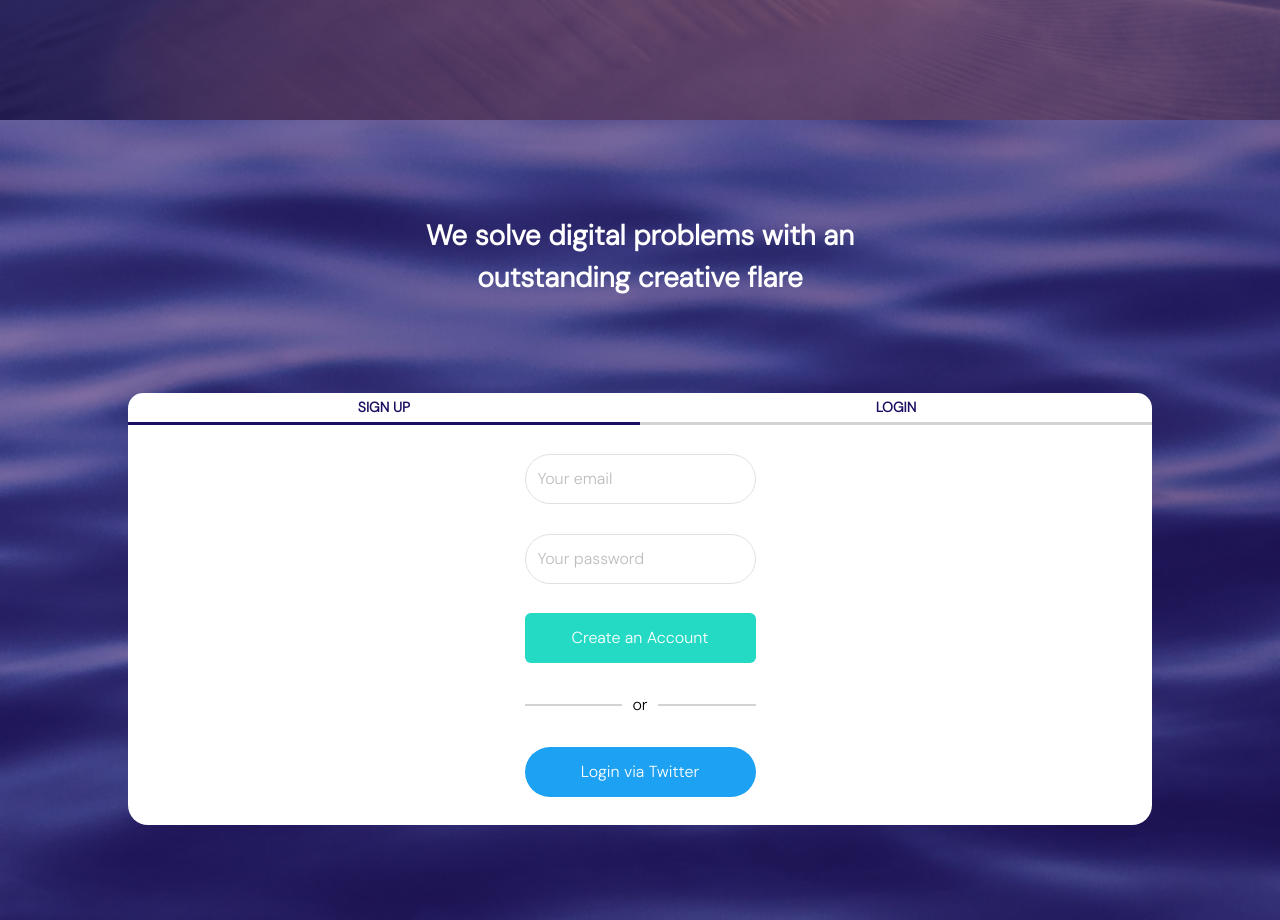
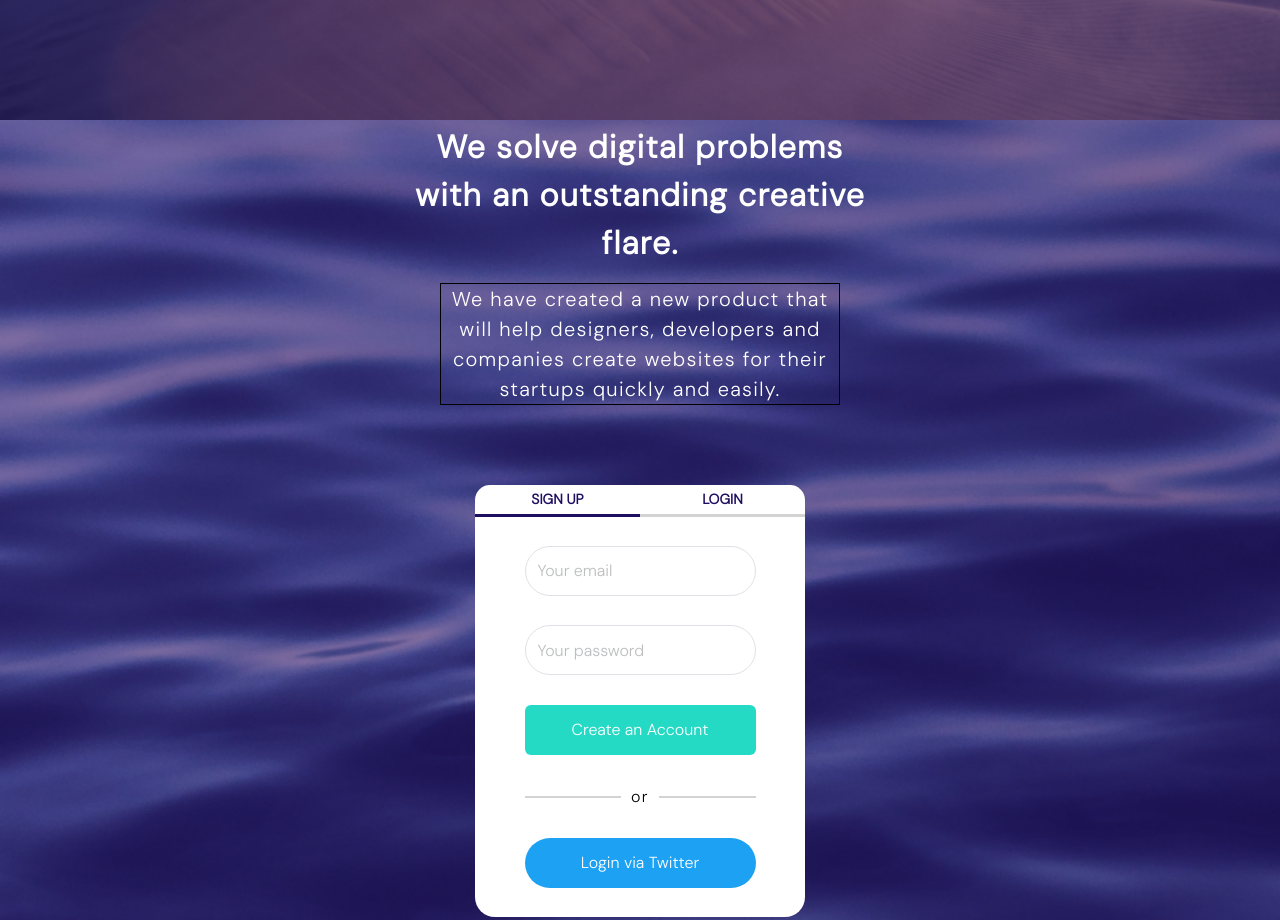
Before and after one commit to viix54/forgetCodeFigma, a React (Vite) app: page / in a window 1280 px wide. Shown: the part 1900-2820 px from the top of the page. Built offline with nearby package versions, Linux system fonts and the light colour scheme.

Commit message:
Form page made for 320px

```diff
--- a/src/components/Form_page/FormComp.jsx
+++ b/src/components/Form_page/FormComp.jsx
@@ -53,7 +53,7 @@ export const FormComp = () => {
     <div className="form_article">
       <article>
         <section className="form_article_text_section">
-          <header>We solve digital problems with an outstanding creative flare</header>
+          <header>We solve digital problems with an outstanding creative flare.</header>
           <p>
             We have created a new product that will help designers, developers and companies create
             websites for their startups quickly and easily.
--- a/src/components/Form_page/form_comp.scss
+++ b/src/components/Form_page/form_comp.scss
@@ -9,6 +9,7 @@ $text_font: 'DM Sans', sans-serif;
     background-repeat: no-repeat;
     background-size: cover;
     background-color: #2F1893;
+    letter-spacing: 0.08rem;
     height: 750px;
     // border: 1px solid white;
     &>article{
@@ -147,6 +148,8 @@ $text_font: 'DM Sans', sans-serif;
             width: 100vw;
             height: 100vh;
             // border: 5px solid black;
+            row-gap: 4rem;
+            justify-content: center;
 
             .form_article_text_section{
                 // border: 5px solid black;
@@ -189,3 +192,50 @@ $text_font: 'DM Sans', sans-serif;
         }
     }
 }
+
+@media screen and (min-width:470px){
+    .form_article{
+        &>article{
+            .form_article_text_section{
+                // border: 3px solid black;
+                display: flex;
+                flex-direction: column;
+                align-items: center;
+                &>header{
+                    font-size: 2rem !important;
+                }
+                &>p{
+                    // display: block !important;
+                    font-size: 1.25rem;
+                    width: 85%;
+                    margin-top: 1rem;
+                }
+            }
+            .form_article_auth_section{
+                &>div{
+                    width: fit-content !important;
+                }
+            }
+        }
+    }
+}
+
+@media screen and (min-width: 600px){
+    .form_article{
+        &>article{
+            .form_article_text_section{
+                // flex: 1;
+                &>p{
+                    border: 1px solid black;
+                    display: block !important;
+                    font-size: 1.25rem;
+                    width: 85%;
+                    margin-top: 1rem;
+                }
+            }
+            .form_article_auth_section{
+                // flex: 3;
+            }
+        }
+    }
+}
```
